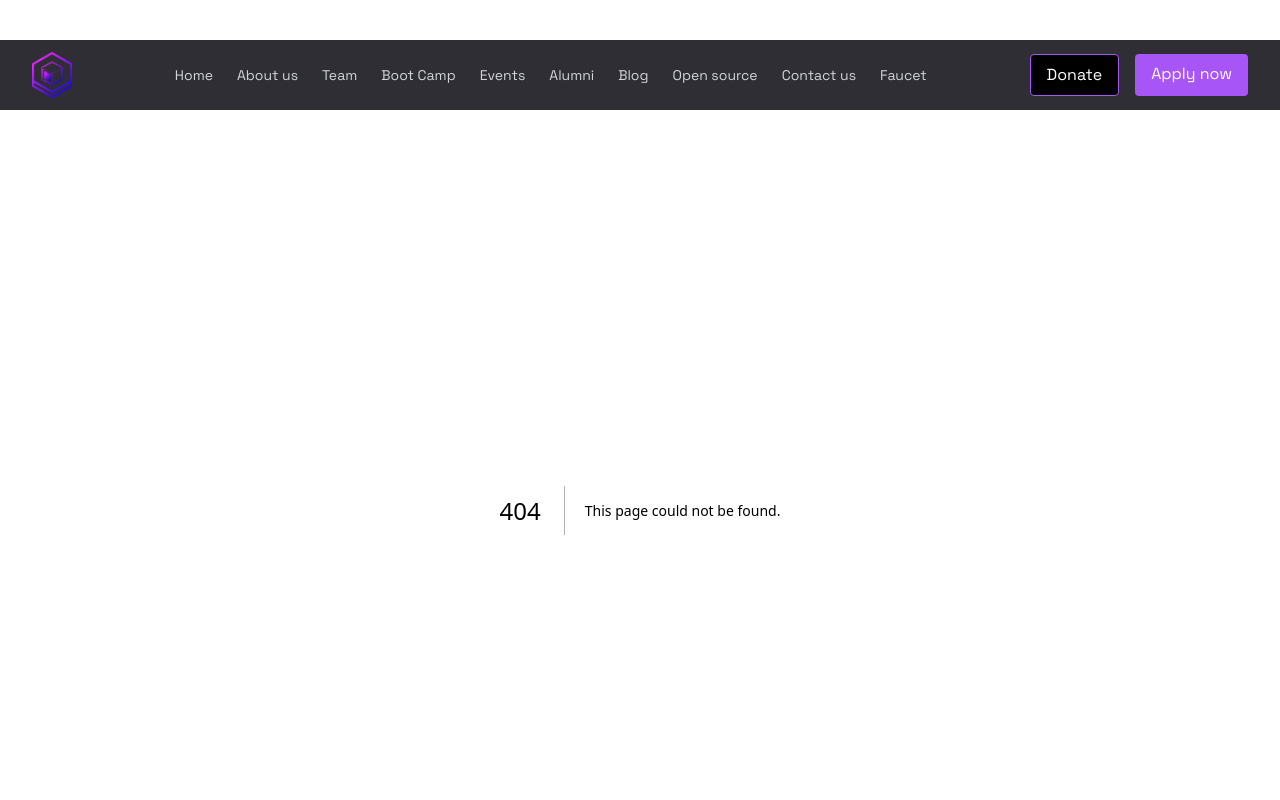
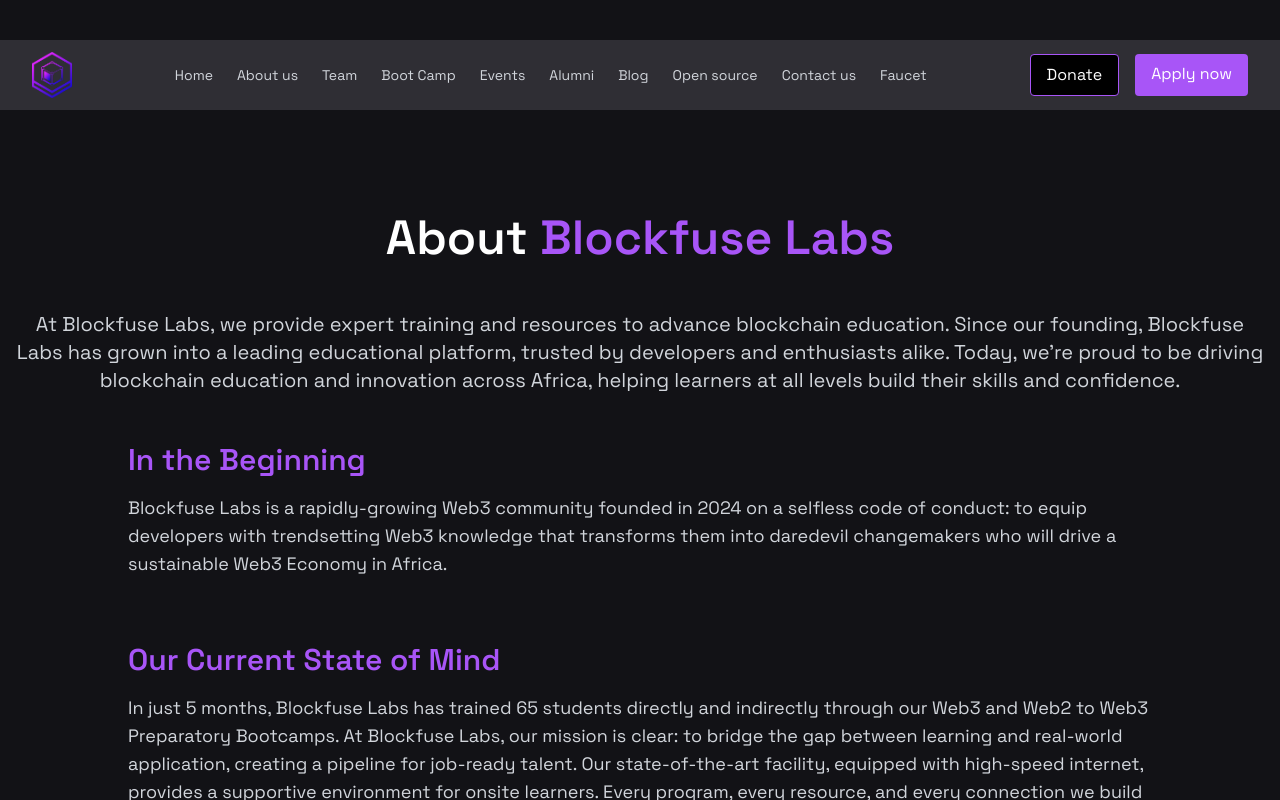
Before and after one commit to temisan0x/blockfuse-fe, a Next.js app: page /about in a window 1280 px wide. Before the commit this address had no page. Built offline with nearby package versions, Linux system fonts and the light colour scheme.

Commit message:
feat: ⚙️ Enhance HelperGrid with flexible column layouts for reusability

```diff
--- /dev/null
+++ b/src/app/about/page.js
@@ -0,0 +1,10 @@
+import AboutSection from "../components/About";
+
+
+export default function About() {
+  return (
+    <main className="mx-auto  w-full px-4 py-10 flex flex-col items-center">
+      <AboutSection />
+    </main>
+  );
+}
--- /dev/null
+++ b/src/app/components/About.jsx
@@ -0,0 +1,94 @@
+"use client";
+
+import React from "react";
+import Link from "next/link";
+import HelperGrid from "./HelperGrid";
+
+export default function About() {
+
+    const AboutItems = [
+        {
+            title: "Vision",
+            description: "To be the leading global hub for blockchain innovation, where creativity, knowledge, and technology intersect to create solutions that change the world.",
+        },
+        {
+            title: "Mission",
+            description: " To cultivate a thriving community of skilled blockchain developers and pioneers in Nigeria, equipped to drive the future of technology in our region and beyond.           "
+        }
+    ]
+
+    return (
+        <section className="py-16  text-white">
+            <div className="mx-auto max-w-7xl">
+                <h1 className="text-4xl sm:text-5xl font-bold mb-12 text-center">
+                    About <span className="text-purple-500">Blockfuse Labs</span>
+                </h1>
+
+                {/* Main Description */}
+                <p className="text-lg sm:text-xl text-gray-300 mb-12  leading-relaxed mx-auto max-w-7xl text-center">
+                    At Blockfuse Labs, we provide expert training and resources to advance blockchain education. Since our founding, Blockfuse Labs has grown into a leading educational platform, trusted by developers and enthusiasts alike. Today, we're proud to be driving blockchain education and innovation across Africa, helping learners at all levels build their skills and confidence.
+                </p>
+
+                <div className="space-y-16 max-w-5xl mx-auto">
+                    <div>
+                        <h2 className="text-2xl sm:text-3xl font-semibold mb-4 text-purple-500">
+                            In the Beginning
+                        </h2>
+                        <p className="text-base sm:text-lg text-gray-300 leading-relaxed">
+                            Blockfuse Labs is a rapidly-growing Web3 community founded in 2024 on a selfless code of conduct: to equip developers with trendsetting Web3 knowledge that transforms them into daredevil changemakers who will drive a sustainable Web3 Economy in Africa.
+                        </p>
+                    </div>
+
+                    <div>
+                        <h2 className="text-2xl sm:text-3xl font-semibold mb-4 text-purple-500">
+                            Our Current State of Mind
+                        </h2>
+                        <p className="text-base sm:text-lg text-gray-300 leading-relaxed">
+                            In just 5 months, Blockfuse Labs has trained 65 students directly and indirectly through our Web3 and Web2 to Web3 Preparatory Bootcamps. At Blockfuse Labs, our mission is clear: to bridge the gap between learning and real-world application, creating a pipeline for job-ready talent. Our state-of-the-art facility, equipped with high-speed internet, provides a supportive environment for onsite learners. Every program, every resource, and every connection we build is geared towards fostering skills that translate into job opportunities and career growth in the blockchain space.
+                        </p>
+                    </div>
+
+                    <div>
+                        <h2 className="text-2xl sm:text-3xl font-semibold mb-4 text-purple-500">
+                            Where We Are Going
+                        </h2>
+                        <p className="text-base sm:text-lg text-gray-300 leading-relaxed">
+                            By 2028, our goal is to empower over 1000 developers annually through expanded programs and strategic partnerships. We aim to be the cornerstone of blockchain growth in Africa, turning aspiring learners into world-class innovators and fostering job creation across the continent. We won't stop until Africa becomes the pulse of the global blockchain landscape, showcasing its unparalleled talent and creativity.
+                        </p>
+                    </div>
+
+                    <div>
+                        <h2 className="text-2xl sm:text-3xl font-semibold mb-4 text-purple-500">
+                            What Makes Us Different? It's Our DNA
+                        </h2>
+                        <p className="text-base sm:text-lg text-gray-300 leading-relaxed">
+                            Our team is an army of cross-functional innovators. We are a blend of technical and non-technical experts who share comprehensive, challenge-tested insights that simplify blockchain's complexities, be it development, strategy, or design. We are laser-focused on equipping you with practical, real-world skills for seamless adaptation and transitioning to achieve your goals.
+                        </p>
+                    </div>
+
+                    <div>
+                        <h2 className="text-2xl sm:text-3xl font-semibold mb-4 text-purple-500">
+                            Why Join Us?
+                        </h2>
+                        <p className="text-base sm:text-lg text-gray-300 leading-relaxed">
+                            We don't just sit through training, we dive into action. Blockfuse Labs is where hands-on learning is the livewire. We are the place where skills don't stay on paper—they are transformed into careers. Networking? We've got those too—the kind that opens doors and pushes you forward. Your success is our pleasure.
+                        </p>
+                    </div>
+
+                    <div>
+                        <h2 className="text-2xl sm:text-3xl font-semibold mb-4 text-purple-500">
+                            Ready For Transformation?
+                        </h2>
+                        <p className="text-base sm:text-lg text-gray-300 leading-relaxed">
+                            Join Blockfuse Labs to transform your skills into real-world impact. Learn, innovate, and disrupt alongside a community pushing the boundaries of tech.
+                        </p>
+                    </div>
+                </div>
+                <div className="mx-auto max-w-7xl mt-32">  <HelperGrid
+                    items={AboutItems}
+                    columns="md: grid-cols-2"
+                /></div>
+            </div>
+        </section>
+    );
+}
--- /dev/null
+++ b/src/app/components/HelperGrid.jsx
@@ -0,0 +1,25 @@
+"use client";
+
+import React from "react";
+import Link from "next/link";
+
+export default function HelperGrid({ items, columns = "md: grid-cols-3" }) {
+    return (
+        <div className={`grid grid-cols-1 ${columns} gap-8 mb-12`}>
+        {items.map((item, index) => (
+          <div
+            key={index}
+            className="p-6 bg-gray-900 rounded-lg shadow-md border border-purple-500 flex flex-col items-center text-start"
+          >
+            <h3 className="text-xl font-semibold mb-4 flex items-center w-full">
+              <span className="w-4 h-4 bg-purple-500 rounded-full mr-2"></span>
+              {item.title}
+            </h3>
+            <p className="text-base text-gray-300 leading-relaxed">
+              {item.description}
+            </p>
+          </div>
+        ))}
+      </div>
+    )
+}
--- a/src/app/components/OurJourney.tsx
+++ b/src/app/components/OurJourney.tsx
@@ -1,5 +1,6 @@
 import React from "react";
 import Link from "next/link";
+import HelperGrid from "./HelperGrid"
 
 export default function OurJourney() {
   const journeyItems = [
@@ -27,22 +28,10 @@
           Our Journey
         </h2>
 
-        <div className="grid grid-cols-1 md:grid-cols-3 gap-8 mb-12">
-          {journeyItems.map((item, index) => (
-            <div
-              key={index}
-              className="p-6 bg-gray-900 rounded-lg shadow-md border border-purple-500 flex flex-col items-center text-start"
-            >
-              <h3 className="text-xl font-semibold mb-4 flex items-center w-full">
-                <span className="w-4 h-4 bg-purple-500 rounded-full mr-2"></span>
-                {item.title}
-              </h3>
-              <p className="text-base text-gray-300 leading-relaxed">
-                {item.description}
-              </p>
-            </div>
-          ))}
-        </div>
+        <HelperGrid
+          items={journeyItems}
+          columns="md: grid-cols-3"
+        />
 
         <div className="text-center">
           <p className="py-4">Start Your Journey Today</p>
```
Also changed, not shown: src/app/components/Footer.jsx (line endings or trailing spaces).
